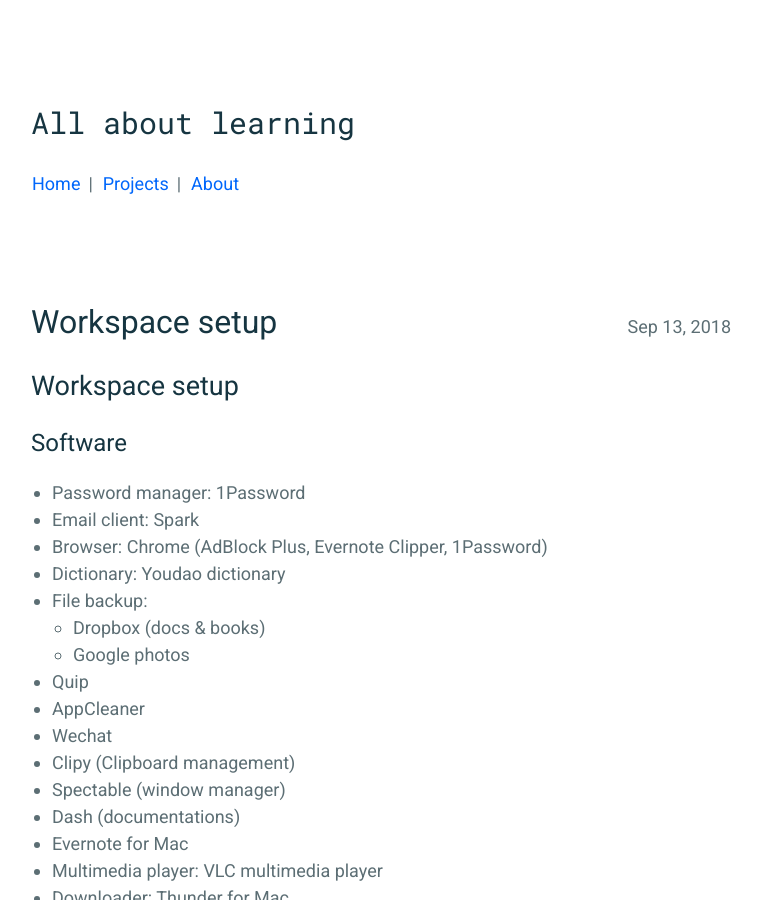
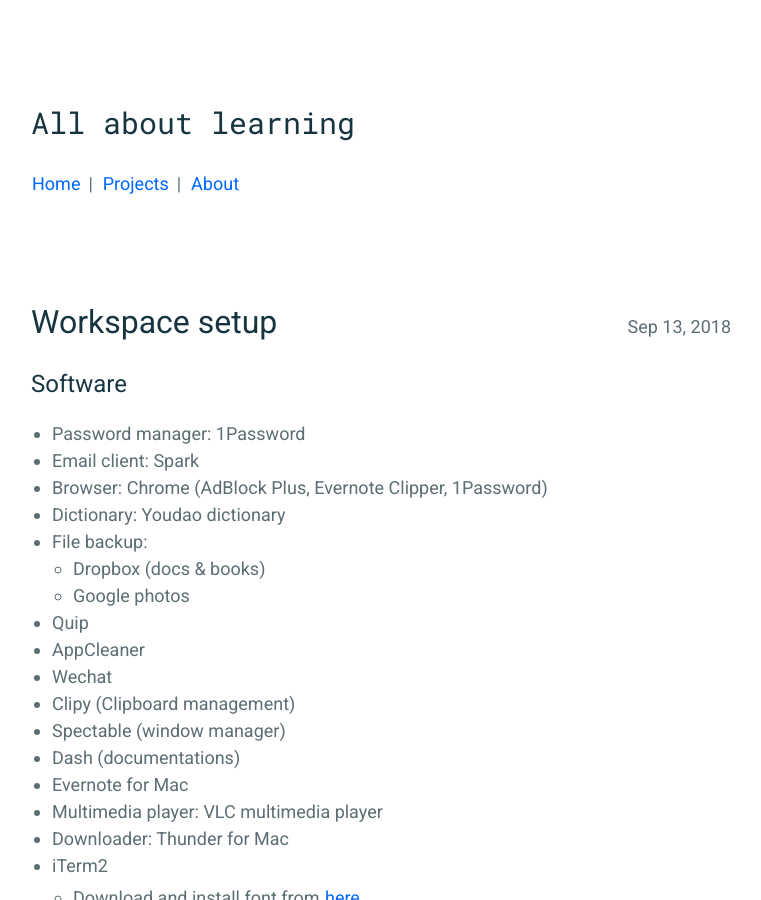
Before and after one commit to rliu054/rliu054.github.io, a Jekyll site: the page built from _posts/2018-09-13-workspace-setup.md, in a window 1280 px wide and 900 px high. Shown: the whole window, without its empty margins (259-1020 px from the left). Built offline with Jekyll 4.4.1, drawn with Linux system fonts in a browser that asks for light colours.

Commit message:
Dup header.

```diff
--- a/_posts/2018-09-13-workspace-setup.md
+++ b/_posts/2018-09-13-workspace-setup.md
@@ -5,8 +5,6 @@ description: ""
 category: "productivity"
 tags: []
 ---
-# Workspace setup
-
 ## Software
 * Password manager: 1Password
 * Email client: Spark
```
